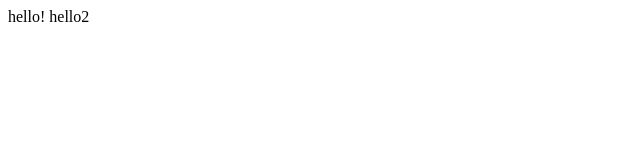
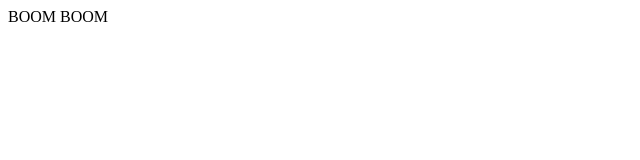
Before and after one commit to GiorgiArsenidze/index, a plain HTML site: page index.html in a window 1280 px wide. Shown: the full height of the page, 0-640 px from the left. Drawn offline with Linux system fonts and the light colour scheme.

Commit message:
დავალება

```diff
--- a/index.html
+++ b/index.html
@@ -6,6 +6,6 @@
     <title>Document</title>
 </head>
 <body>
-  hello!  hello2
+BOOM BOOM
 </body>
 </html>
```
